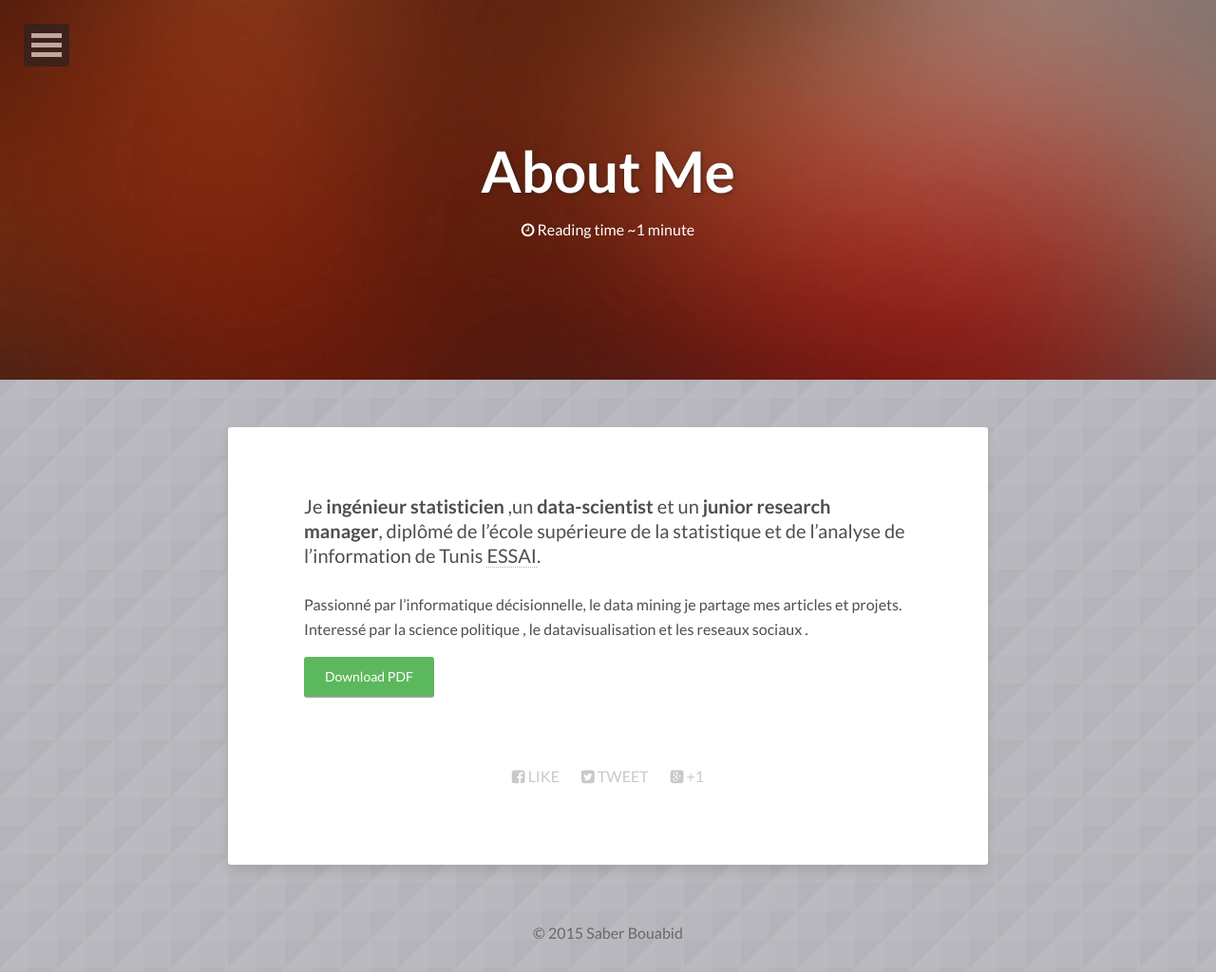
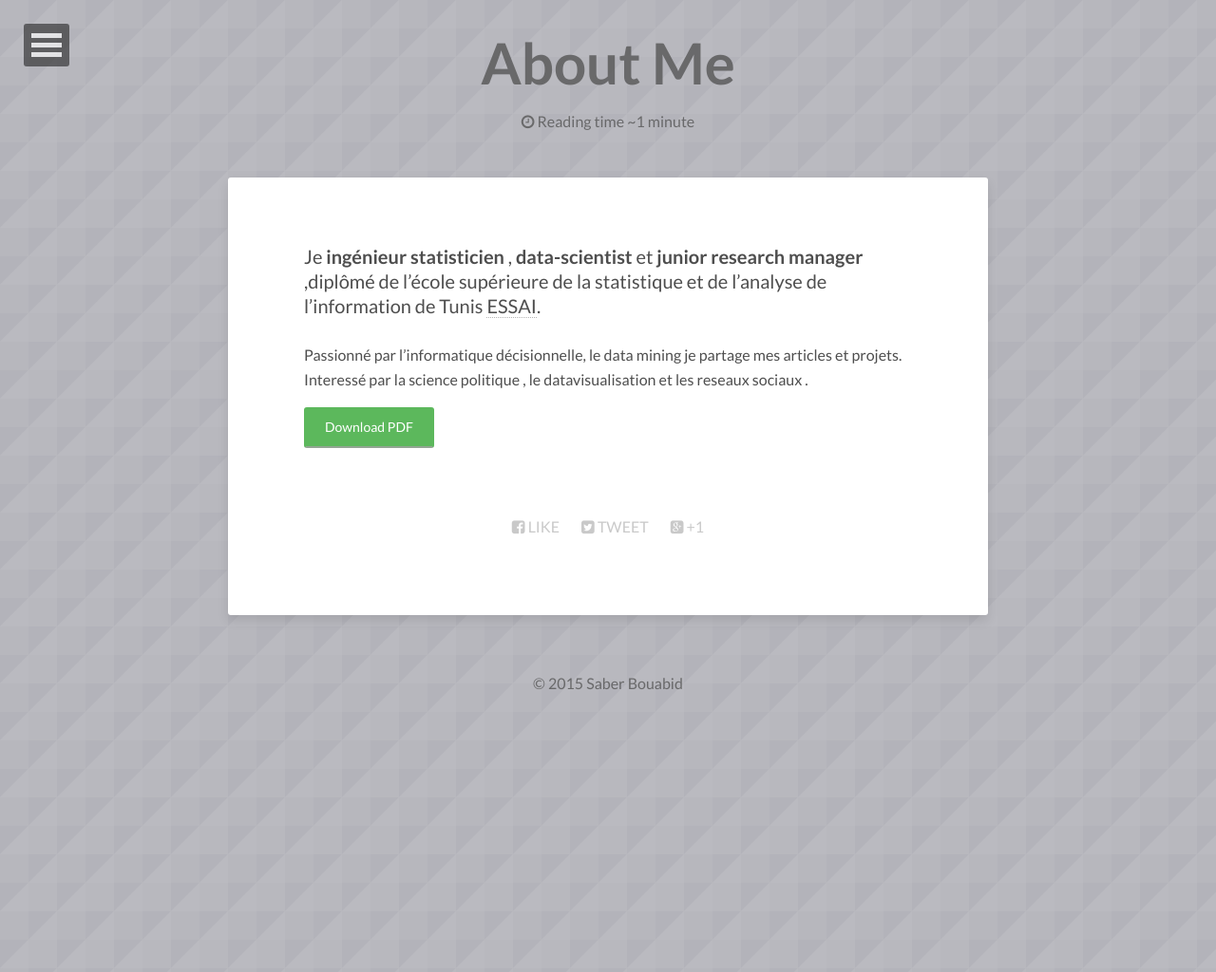
Before and after one commit to saberbouabid/WEBS, a Jekyll site: the page built from about/index.md, in a window 1280 px wide. Shown: the whole page at 95% size. Built offline with Jekyll 4.4.1, drawn with Linux system fonts in a browser that asks for light colours; nearby versions of some CDN libraries; after the commit the page ends 900 px from its top, so only the background shows below that.

Commit message:
Update index.md

```diff
--- a/about/index.md
+++ b/about/index.md
@@ -2,14 +2,14 @@
 layout: page
 title: About Me
 image:
-  feature: abstract-11.jpg
+  feature:
   credit:
   creditlink:
 comments: false
 ---
 
 
-Je **ingénieur statisticien** ,un **data-scientist** et un **junior research manager**,   diplômé de l'école supérieure de la statistique et de l’analyse de l’information de Tunis [ESSAI](http://www.essai.rnu.tn).
+Je **ingénieur statisticien** , **data-scientist** et  **junior research manager** ,diplômé de l'école supérieure de la statistique et de l’analyse de l’information de Tunis [ESSAI](http://www.essai.rnu.tn).
 
 Passionné par l’informatique décisionnelle, le data mining je partage mes articles et projets. Interessé par la science politique , le datavisualisation et les reseaux sociaux .
 
```
